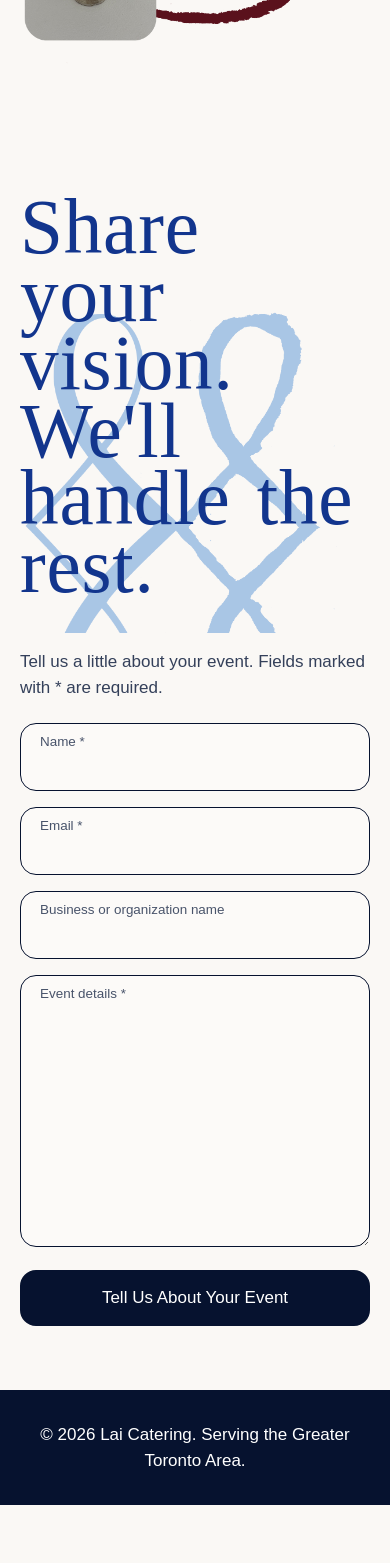
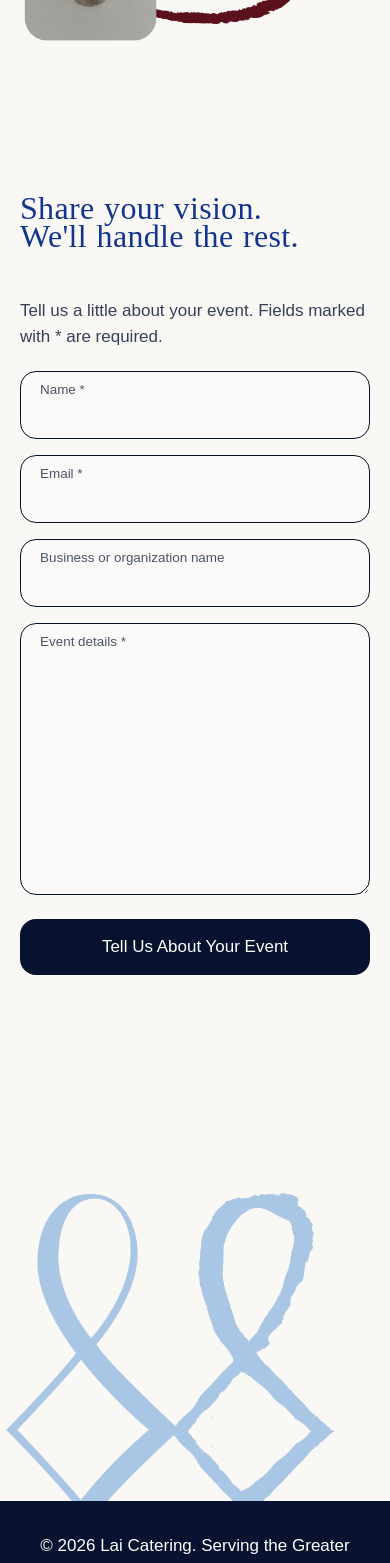
Before and after one commit to motchi-solutions/lai-website, a Next.js app: page / in a window 390 px wide. Shown: the part 3580-5143 px from the top of the page. Before the commit the page ends 5085 px from the top, so only its background shows below. Built offline with nearby package versions, Linux system fonts and the light colour scheme; a web font is replaced by a local one.

Commit message:
fix: anchor contact texture and preserve headline lines

```diff
--- a/src/app/globals.css
+++ b/src/app/globals.css
@@ -291,25 +291,32 @@ textarea {
 }
 .contact {
     align-items: start;
+    position: relative;
+    padding-bottom: 0;
 }
 .contact-grid {
     align-items: start;
+    position: relative;
+    z-index: 2;
+    min-height: 600px;
 }
 .contact-copy {
-    position: relative;
-    min-height: 600px;
+    min-width: 0;
 }
 .contact-copy .display-title {
-    font-size: clamp(4.75rem, 6.9vw, 7.1rem);
-    position: relative;
-    z-index: 2;
+    font-size: clamp(3rem, 4.9vw, 5rem);
+    word-spacing: 0.04em;
+}
+.contact-copy .display-title span {
+    display: block;
+    white-space: nowrap;
 }
 .contact-loop {
     position: absolute;
     z-index: 1;
-    left: 0;
-    bottom: -5rem;
-    width: 82%;
+    left: max(1.25rem, calc((100vw - 1420px) / 2 + 4rem));
+    bottom: -4rem;
+    width: min(40vw, 604px);
     height: auto;
     opacity: 0.95;
 }
@@ -532,11 +539,22 @@ footer p {
         justify-self: center;
     }
     .contact-copy {
-        min-height: 480px;
+        min-height: 0;
+    }
+    .contact-grid {
+        min-height: 0;
+    }
+    .contact-copy .display-title {
+        font-size: clamp(2rem, 8vw, 2.75rem);
     }
     .contact-loop {
-        bottom: -2rem;
+        left: 50%;
+        bottom: -3rem;
+        transform: translateX(-50%);
         width: min(100%, 480px);
+    }
+    .contact {
+        padding-bottom: min(125vw, 36rem);
     }
     .contact-form .button {
         width: 100%;
@@ -545,9 +563,11 @@ footer p {
 
 @media (max-width: 460px) {
     .display-title,
-    .events-copy .display-title,
+    .events-copy .display-title {
+        font-size: clamp(4.15rem, 19.8vw, 5.5rem);
+    }
     .contact-copy .display-title {
-        font-size: clamp(4.15rem, 19.8vw, 5.5rem);
+        font-size: clamp(2rem, 8vw, 2.75rem);
     }
     .lede {
         margin-block: 2rem;
@@ -555,8 +575,8 @@ footer p {
     .event-gallery {
         grid-template-rows: 280px 160px;
     }
-    .contact-copy {
-        min-height: 400px;
+    .contact {
+        padding-bottom: min(135vw, 34rem);
     }
 }
 
--- a/src/app/page.tsx
+++ b/src/app/page.tsx
@@ -146,10 +146,12 @@ export default function Home() {
                     <div className="section-inner contact-grid">
                         <div className="contact-copy">
                             <h2 className="display-title" id="contact-title">
-                                Share your vision.
-                                <br />
-                                We&apos;ll handle the rest.
+                                <span>Share your vision.</span>
+                                <span>We&apos;ll handle the rest.</span>
                             </h2>
+                        </div>
+                        <ContactForm />
+                    </div>
                     <Image
                         className="contact-loop"
                         src="/images/textures/contact-loop.png"
@@ -160,9 +162,6 @@ export default function Home() {
                         sizes="(max-width: 900px) 90vw, 38vw"
                         aria-hidden="true"
                     />
-                        </div>
-                        <ContactForm />
-                    </div>
                 </section>
             </main>
             <footer>
```
Lines whose indentation alone changed are shown as unchanged.
